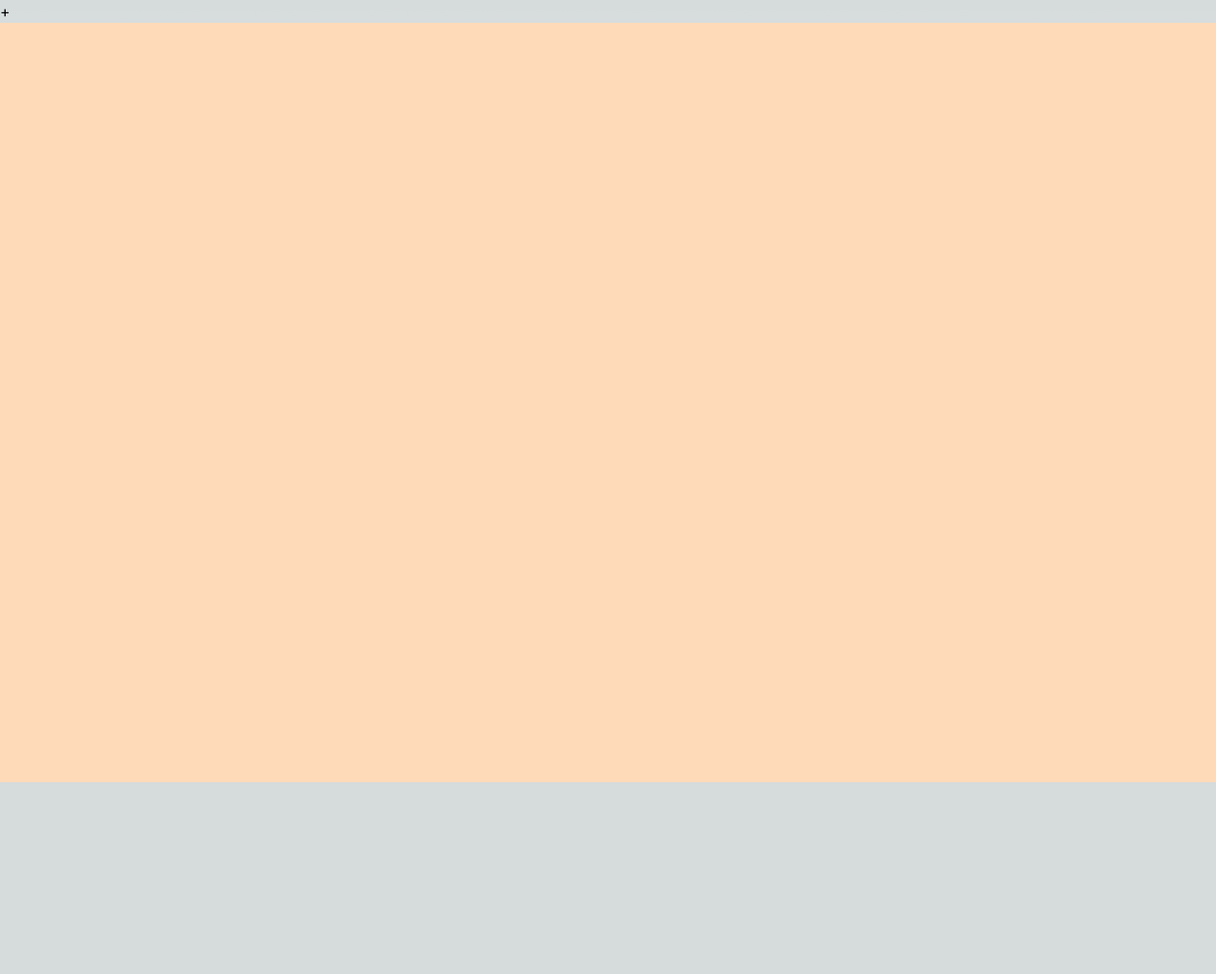
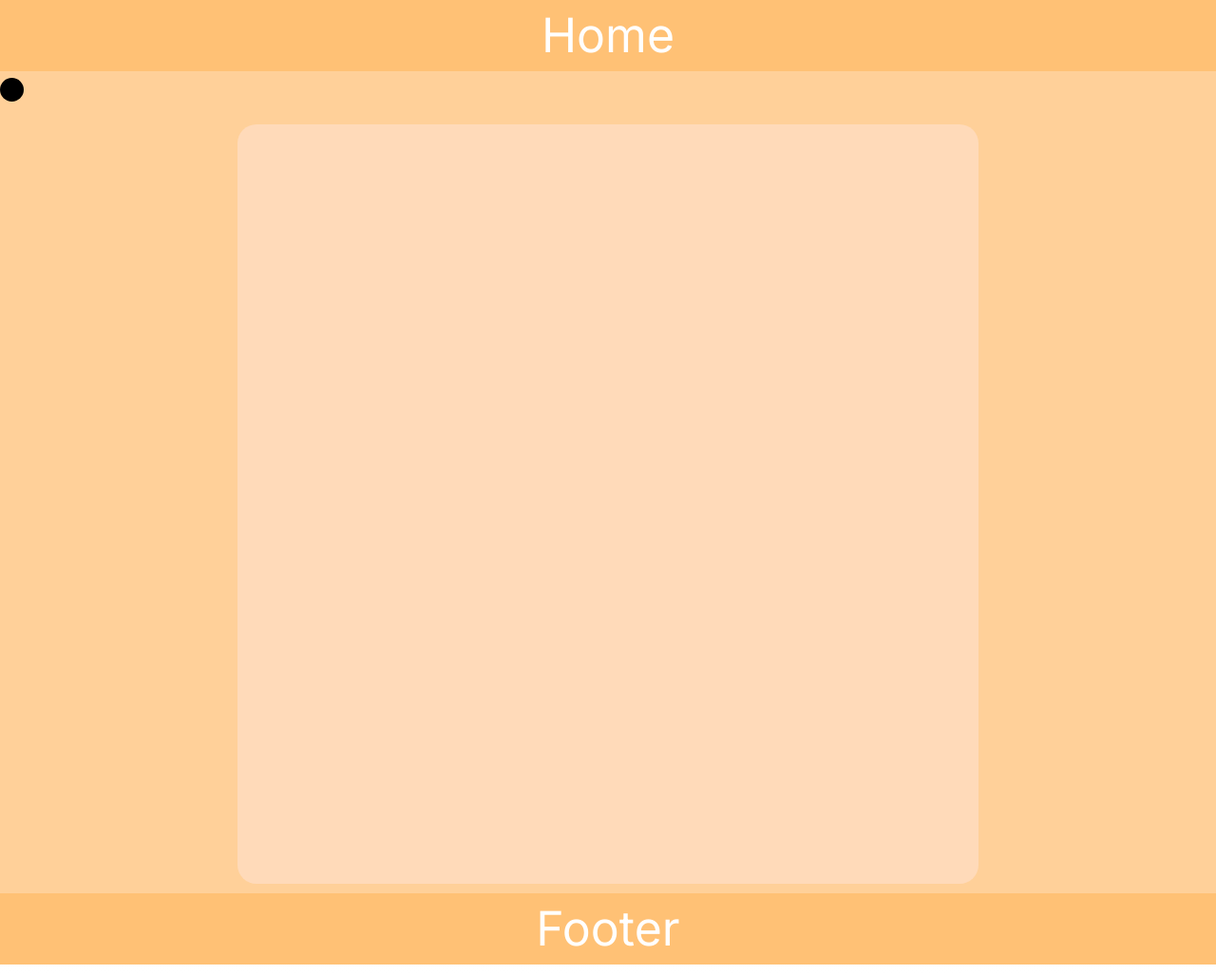
Before and after one commit to Ohmarkg/productivity, a Next.js app: page /homepage in a window 1280 px wide. Shown: the whole page at 95% size. Before the commit the page ends 824 px from the top, so only its background shows below. Built offline with nearby package versions, Linux system fonts and the light colour scheme.

Commit message:
Think this is as good as we're gonna get

```diff
--- a/src/app/homepage/page.js
+++ b/src/app/homepage/page.js
@@ -69,14 +69,17 @@ const Show = () => {
     }
 
     return (
-        <main style={{dislpay: 'flex', justifyContent: 'center', alignItems: 'center'}}>
-            <button onClick={handleClick}>
-                +
+        <main style={{justifyContent: 'center', alignItems: 'center', backgroundColor:'#ffd099'}}>
+            <h1 style={{textAlign:'center', backgroundColor: '#ffc175', fontSize: '50px', color: 'white', width: 'auto', marginBottom: '7px'}}>
+                Home
+            </h1>
+            <button onClick={handleClick} style={{display:'flex', justifyContent: 'center', alignItems:'center', fontSize:'20px', backgroundColor:'black', borderRadius:'50px', height:'25px', width:'25px', margin:'0px 0px'}}>
+                    +
             </button>
             <br></br>
-            <div style={{backgroundColor:'PeachPuff', height:'100vh', width:'auto'}}>
+            <div style={{backgroundColor:'PeachPuff', height:'100vh', width:'auto', margin:'0px 250px', borderRadius: '20px', padding:'10px 0px'}}>
                 {projects.map((project) =>
-                    <div key={project.id} className="text-5xl font-bold font-sans_serif text-gray-700 items-center flex justify-center" style={{display: 'flex', justifyContent: 'space-between', padding: '10px 20px', borderRadius: '50px',backgroundColor: 'white',color: 'dark-gray-700',textAlign: 'center', margin: '10px 0'}}>
+                    <div key={project.id} className="text-5xl font-bold font-sans_serif text-gray-700 items-center flex justify-center" style={{display: 'flex', justifyContent: 'space-between', padding: '10px 20px', borderRadius: '50px',backgroundColor: 'white',color: 'dark-gray-700',textAlign: 'center', margin: '10px 50px'}}>
                         <div style={{width: 'fit', display: 'flex', justifyContent: 'center'}}>
                             <EditText text={project.text} onTextChange={newText => handleTextChange(project.id, newText)} />
                         </div>
@@ -86,6 +89,11 @@ const Show = () => {
                     </div>
                 )}
             </div>
+            <footer>
+                <div style={{textAlign:'center', backgroundColor:'#ffc175', fontSize:'50px', color:'white', width:'auto', margin:'10px 0px'}}>
+                    Footer
+                </div>
+            </footer>
         </main>
     );
 }
```
